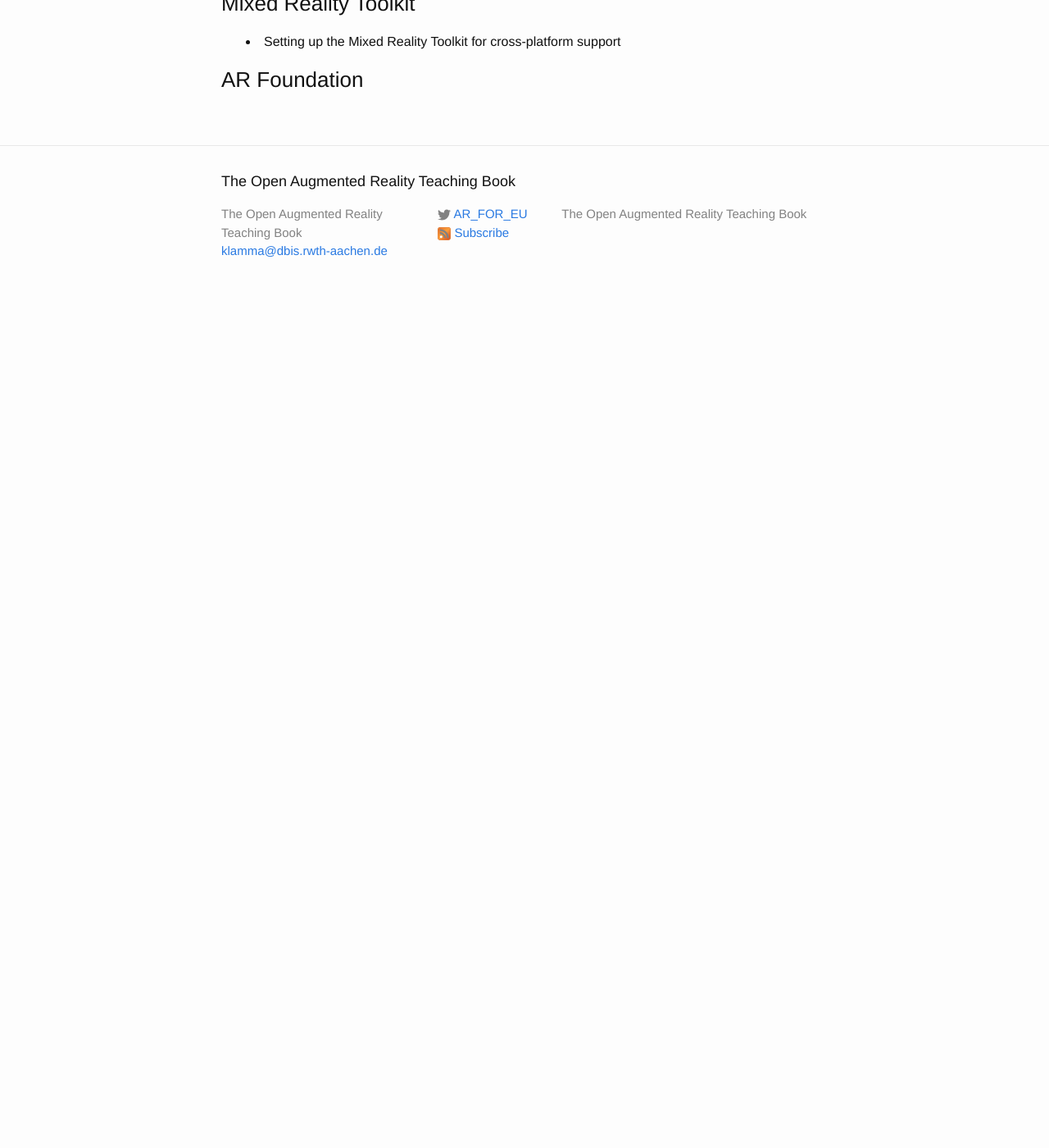
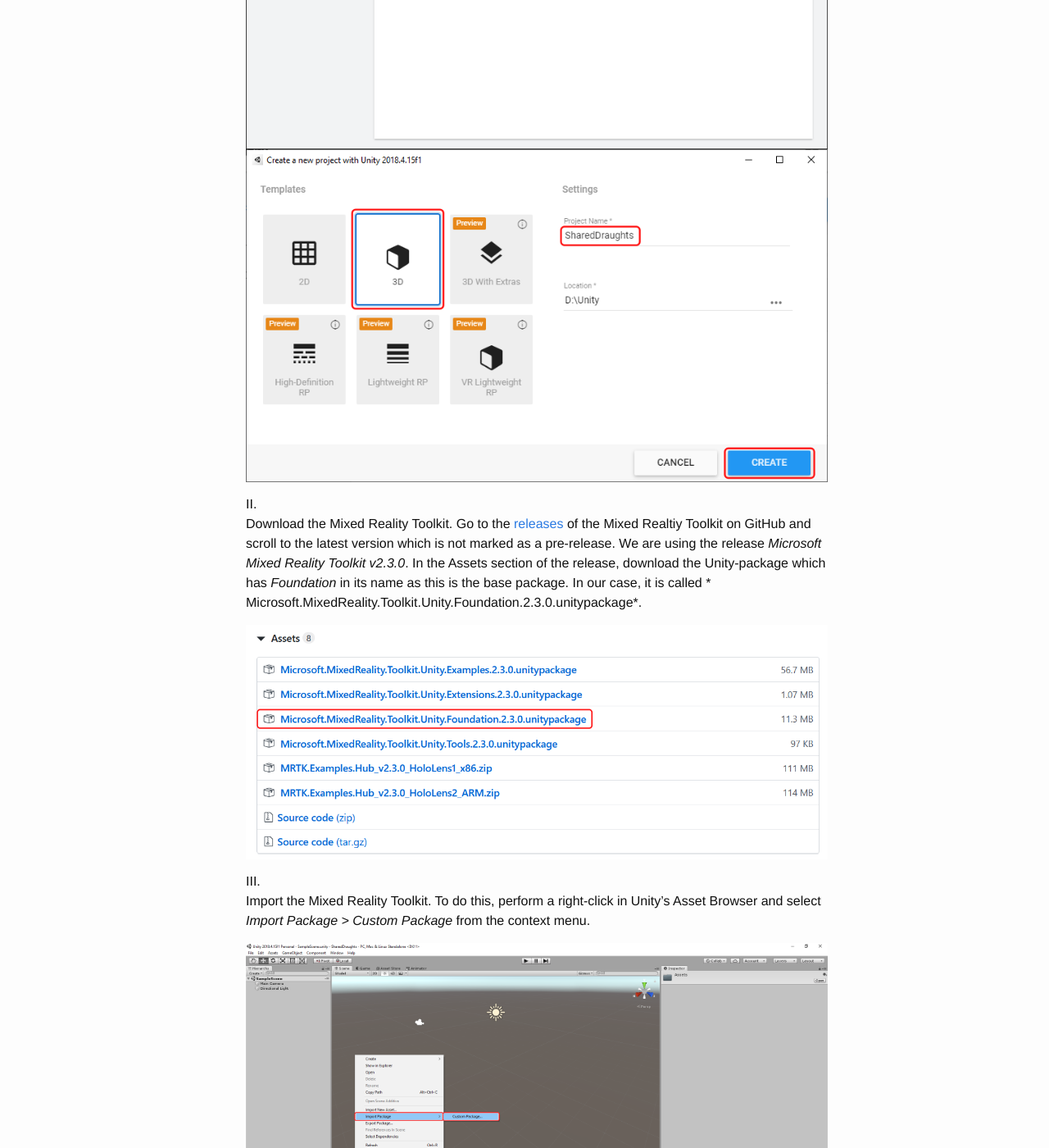
Before and after one commit to klamma/ar-for-eu-book, a Jekyll site: the page built from _pages/chapters/sharing.md, in a window 1280 px wide and 1400 px high, scrolled down 2686 px. Shown: the whole window at 82% size. Built offline with Jekyll 4.4.1, drawn with Linux system fonts in a browser that asks for light colours; nearby versions of some CDN libraries; before the commit the page ends 3064 px from its top, so only the background shows below that; some of the changed text lies outside the part shown.

Commit message:
added MRTK import to sharing exercise

```diff
--- a/_pages/chapters/sharing.md
+++ b/_pages/chapters/sharing.md
@@ -95,6 +95,32 @@
 
 #### Setting up the Project
 
+1. Create a new Unity project with the name "SharedDraughts" which uses the default *3D* template.
+   In this exercise, we are using Unity 2018.3 because it is the current long-term support version that is compatible with the Mixed Reality Toolkit.
+   If you are using the Unity Hub, you can select which Unity version should create the project by clicking on the down arrow on the *New* button.
+
+   ![Create Project]({{pathToRoot}}/assets/figures/sharing/sharingExercise/CreateProject.png)
+   ![Project Name Menu]({{pathToRoot}}/assets/figures/sharing/sharingExercise/ProjectName.png)
+2. Download the Mixed Reality Toolkit.
+   Go to the [releases](https://github.com/microsoft/MixedRealityToolkit-Unity/releases) of the Mixed Realtiy Toolkit on GitHub and scroll to the latest version which is not marked as a pre-release.
+   We are using the release *Microsoft Mixed Reality Toolkit v2.3.0*.
+   In the Assets section of the release, download the Unity-package which has *Foundation* in its name as this is the base package.
+   In our case, it is called * Microsoft.MixedReality.Toolkit.Unity.Foundation.2.3.0.unitypackage*.
+
+   [![Download Mixed Reality Toolkit]({{pathToRoot}}/assets/figures/sharing/sharingExercise/DownloadMRTK.png)](https://github.com/microsoft/MixedRealityToolkit-Unity/releases)
+3. Import the Mixed Reality Toolkit.
+   To do this, perform a right-click in Unity's Asset Browser and select *Import Package > Custom Package* from the context menu.
+
+   ![Import Custom Package]({{pathToRoot}}/assets/figures/sharing/sharingExercise/ImportCustomPackage.png)
+   After that select the Unity-package that you just downloaded in the opened file explorer and click *Open*.
+   Unity will prepare the Unity-package for the import.
+   Next, a dialog will be shown which allows you select which content should be imported.
+   Click *All* to make sure that everythin is selected and then press *Import*.
+
+   ![Import Package Selection Menu]({{pathToRoot}}/assets/figures/sharing/sharingExercise/ImportPackage.png)
+   Once the import has finished, you will find the new folders of the Mixed Reality Toolkit in your assets.
+4.
+
 #### Synchronising Data with Serialisers
 
 #### Synchronising Data with Remote Procedure Calls
```
Also changed, not shown: assets/figures/sharing/sharingExercise/CreateProject.png (added), assets/figures/sharing/sharingExercise/DownloadMRTK.png (added), assets/figures/sharing/sharingExercise/ImportCustomPackage.png (added), assets/figures/sharing/sharingExercise/ImportPackage.png (added), assets/figures/sharing/sharingExercise/ProjectName.png (added).
